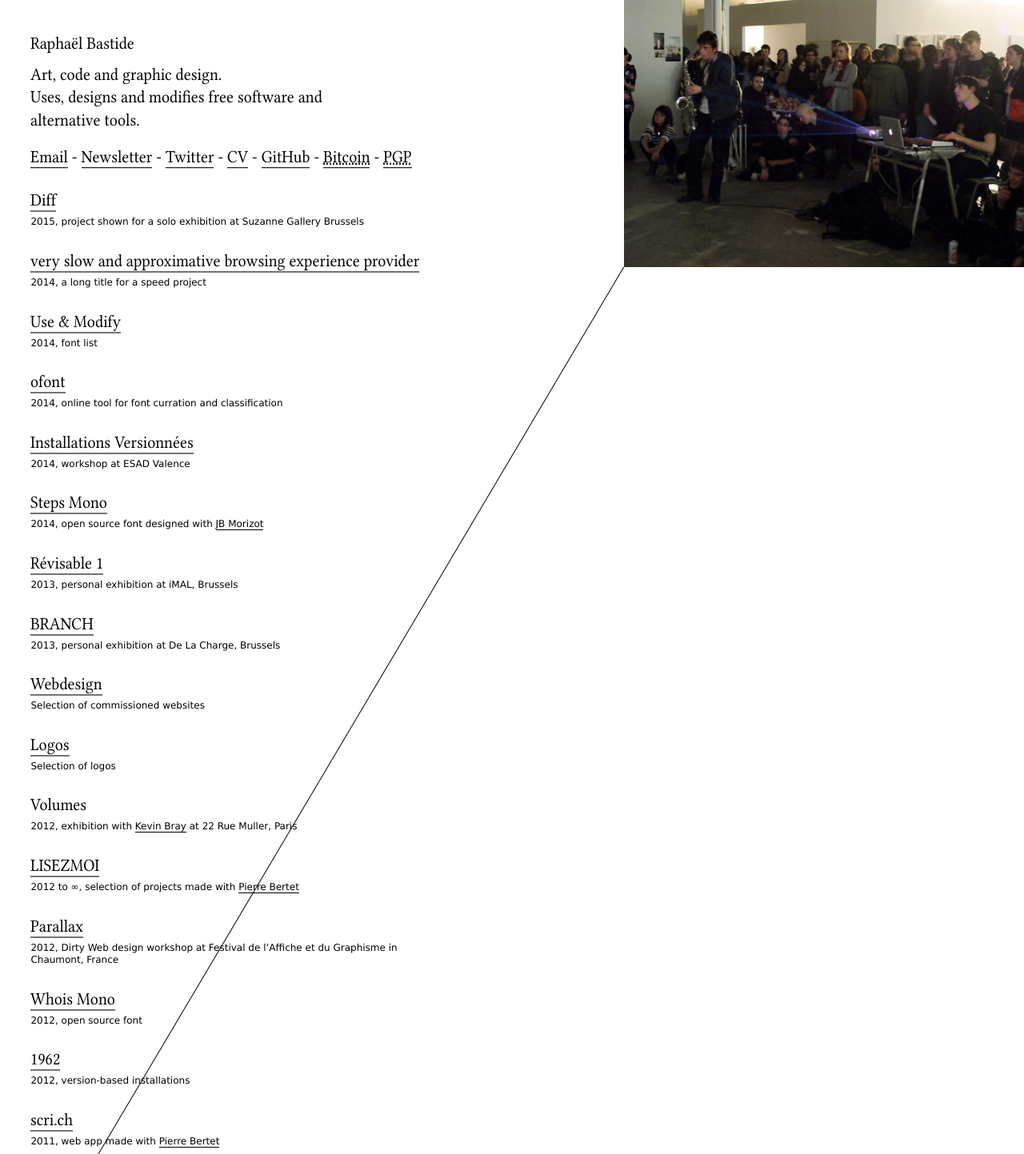
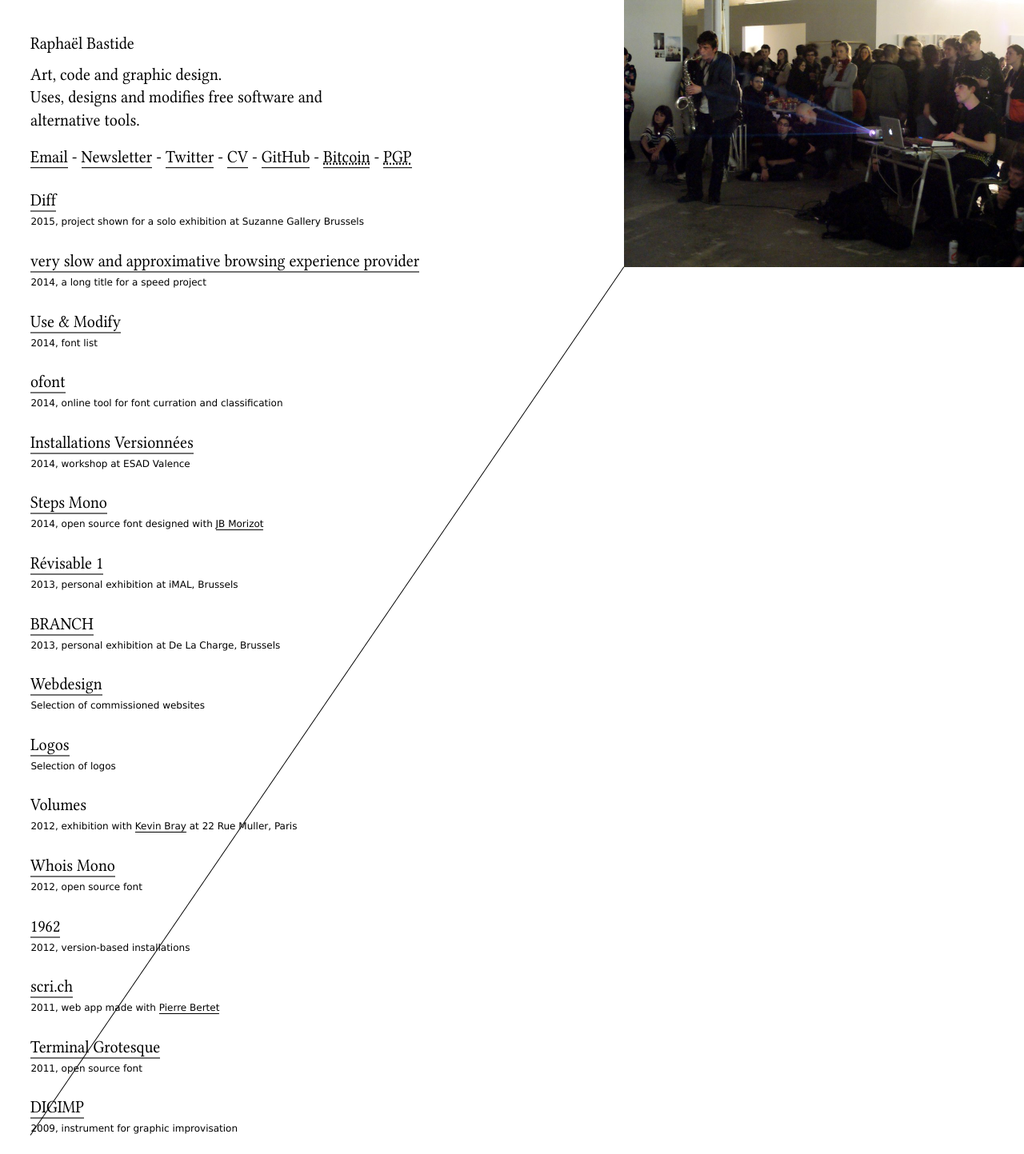
Before and after one commit to raphaelbastide/raphaelbastide.com, a PHP site: page / in a window 1280 px wide. Shown: the top 1443 px of the page at 80% size. Run offline with PHP 8.4, Linux system fonts and the light colour scheme.

Commit message:
Some projects are now hidden

```diff
--- a/index.php
+++ b/index.php
@@ -131,11 +131,11 @@ Source code: https://github.com/raphaelbastide/raphaelbastide.com
     <h2>Volumes</h2>
     <p class="description">2012, exhibition with <a href="http://kevinbray.biz/">Kevin Bray</a> at 22 Rue Muller, Paris</p>
   </section>
-  <section id="lisezmoi">
+  <section id="lisezmoi" class="hide">
     <h2><a target="_blank" href="http://lisezmoi.org/">LISEZMOI</a></h2>
     <p class="description">2012 to ∞, selection of projects made with <a href="http://pierrebertet.net/">Pierre Bertet</a></p>
   </section>
-  <section id="parallax">
+  <section id="parallax" class="hide">
     <h2><a target="_blank" href="http://raphaelbastide.com/parallax/">Parallax</a></h2>
     <p class="description">2012, Dirty Web design workshop at Festival de l’Affiche et du Graphisme in Chaumont, France</p>
   </section>
@@ -180,19 +180,6 @@ Source code: https://github.com/raphaelbastide/raphaelbastide.com
     <p class="description">2008, persona, ongoing</p>
   </section>
   </main>
-  <!-- <section id="deeper" class="hide">
-    <h2><a target="_blank" href="">…</a></h2>
-    <ul>Bonus:
-      <li><a href="http://outilslibresalternatifs.org/">Outils Libres Alternatifs</a></li>
-      <li><a href="http://libreobjet.org">Libre Objet</a></li>
-      <li><a href="http://old.raphaelbastide.com">Old websites</a></li>
-      <li><a href="http://bm.raphaelbastide.com">Bookmarks</a></li>
-      <li><a href="http://music.raphaelbastide.com">Music</a></li>
-      <li><a href="http://notesondesign.org/raphael-bastide/">Portrait par Sylvia Fredriksson, 2014</a></li>
-      <li><a href="https://github.com/raphaelbastide/vomimage">Vomimage, punk image gallery</a></li>
-      <li><a href="http://lab.raphaelbastide.com/minutehack/">Minute Hack</a></li>
-    </ul>
-  </section> -->
   <div class="images">
     <?php
     $images = getFromCache('images', function() {
```
